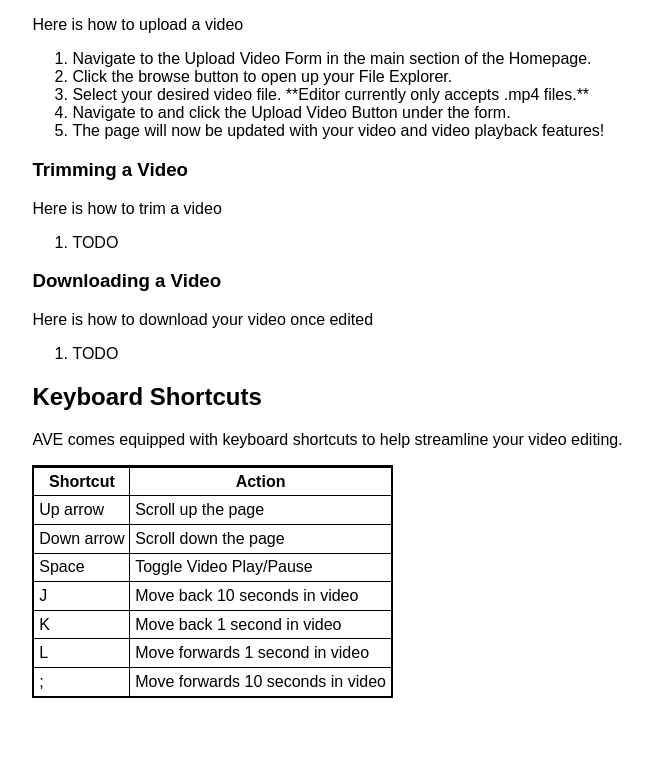
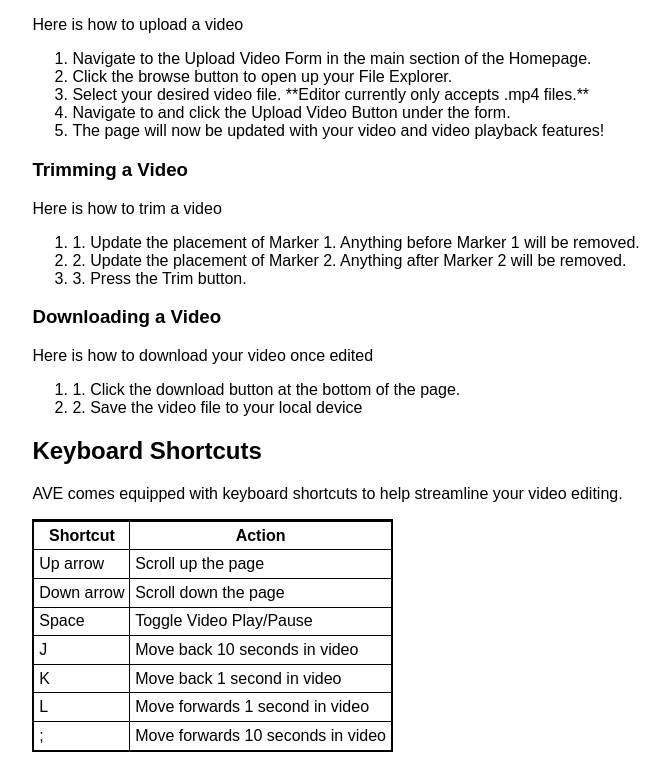
Before and after one commit to sjdobesh/ave, a Flask app: page /about in a window 1280 px wide. Shown: the part 709-1469 px from the top of the page, without its empty margins (102-772 px from the left). Before the commit the page ends 1407 px from the top, so only its background shows below. Run offline with Flask 2, Linux system fonts and the light colour scheme.

Commit message:
Add instructions to Trimming and Downloading video

```diff
--- a/templates/about.html
+++ b/templates/about.html
@@ -48,12 +48,15 @@ Setting an alert role didn't seem to help; should the alerts go at the top of th
 <h3>Trimming a Video</h3>
 <p>Here is how to trim a video</p>
 <ol>
-    <li>TODO</li>
+    <li>1. Update the placement of Marker 1. Anything before Marker 1 will be removed.</li>
+    <li>2. Update the placement of Marker 2. Anything after Marker 2 will be removed.</li>
+    <li>3. Press the Trim button.</li>
 </ol>
 <h3>Downloading a Video</h3>
 <p>Here is how to download your video once edited</p>
 <ol>
-    <li>TODO</li>
+    <li>1. Click the download button at the bottom of the page.</li>
+    <li>2. Save the video file to your local device</li>
 </ol>
 <h2 id="shortcuts">Keyboard Shortcuts</h2>
 <p>AVE comes equipped with keyboard shortcuts to help streamline your video editing.</p>
```
